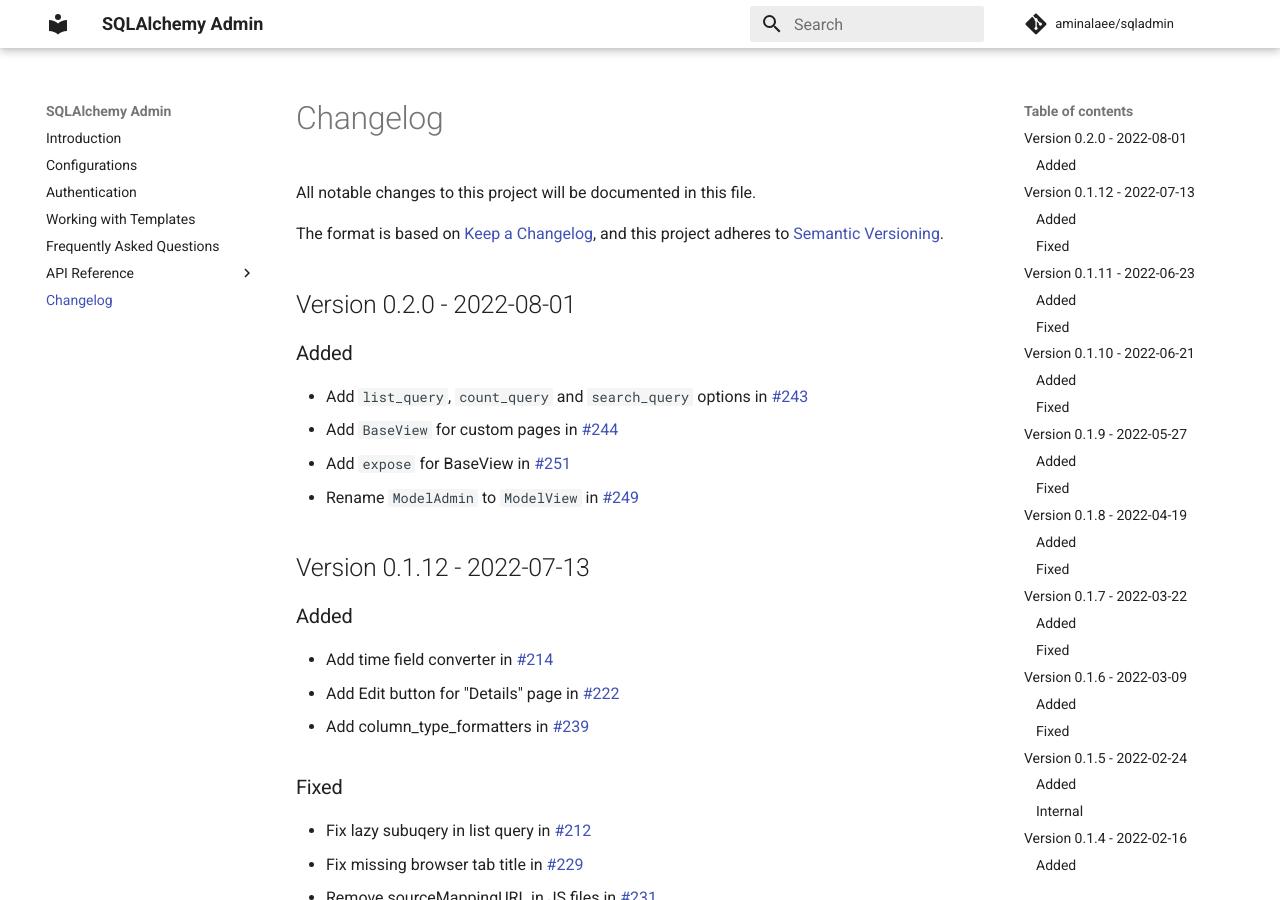
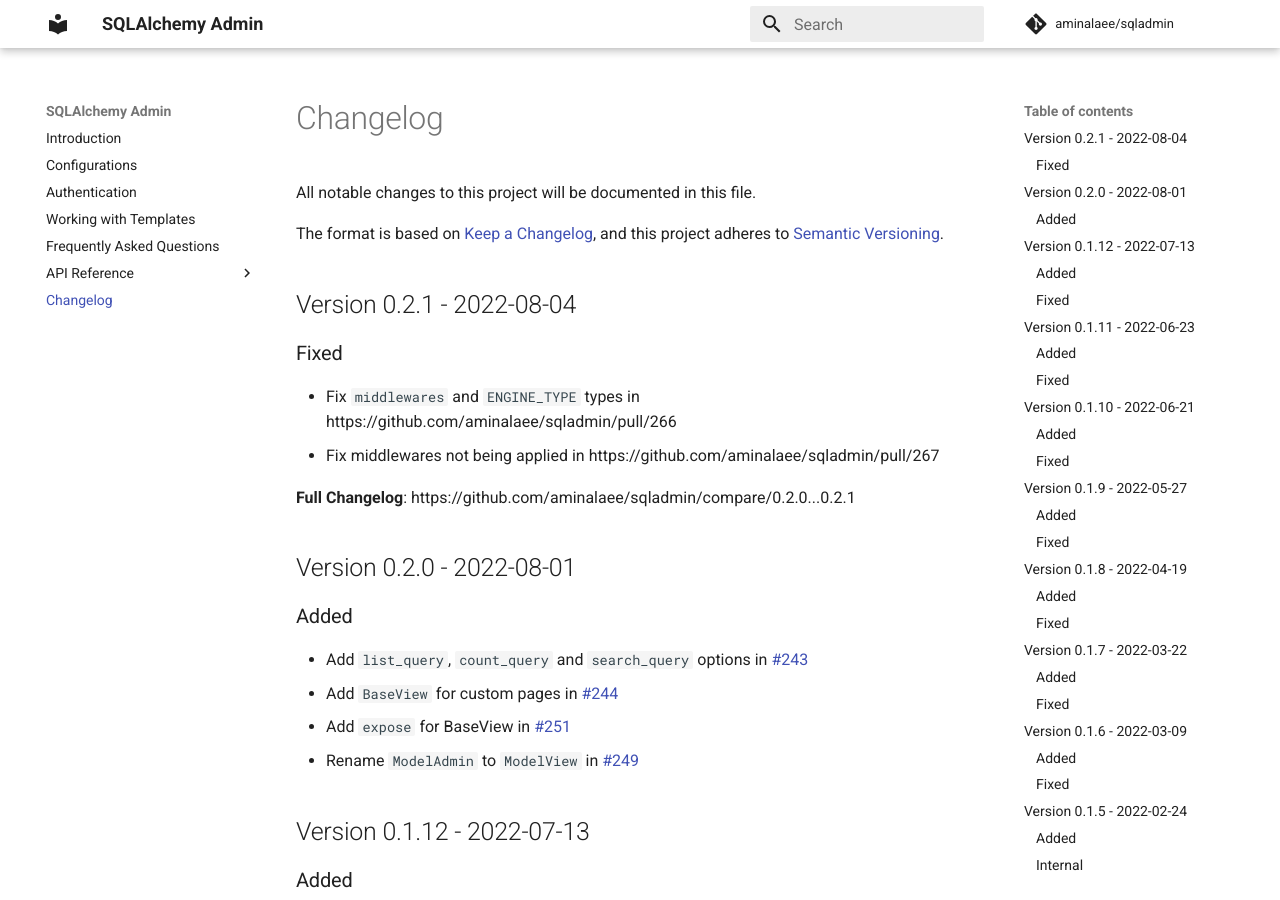
Before and after one commit to aminalaee/sqladmin, an MkDocs documentation site: the page built from docs/changelog.md, in a window 1280 px wide and 900 px high. Built offline with MkDocs 1.6.1 and Material for MkDocs 9.7.7, drawn with Linux system fonts in a browser that asks for light colours; comment, search, counter and statistics services are not loaded.

Commit message:
Version 0.2.1

```diff
--- a/docs/changelog.md
+++ b/docs/changelog.md
@@ -3,6 +3,15 @@
 
 The format is based on [Keep a Changelog](https://keepachangelog.com/en/1.0.0/),
 and this project adheres to [Semantic Versioning](https://semver.org/spec/v2.0.0.html).
+
+## Version 0.2.1 - 2022-08-04
+
+### Fixed
+
+* Fix `middlewares` and `ENGINE_TYPE` types in https://github.com/aminalaee/sqladmin/pull/266
+* Fix middlewares not being applied in https://github.com/aminalaee/sqladmin/pull/267
+
+**Full Changelog**: https://github.com/aminalaee/sqladmin/compare/0.2.0...0.2.1
 
 ## Version 0.2.0 - 2022-08-01
 
--- a/setup.cfg
+++ b/setup.cfg
@@ -1,6 +1,6 @@
 [metadata]
 name = sqladmin
-version = 0.2.0
+version = 0.2.1
 author = Amin Alaee
 author_email = mohammadamin.alaee@gmail.com
 description = Admin interface for SQLAlchemy.
--- a/sqladmin/__init__.py
+++ b/sqladmin/__init__.py
@@ -1,7 +1,7 @@
 from sqladmin.application import Admin, expose
 from sqladmin.models import BaseView, ModelAdmin, ModelView
 
-__version__ = "0.2.0"
+__version__ = "0.2.1"
 
 __all__ = [
     "Admin",
```
Also changed, not shown: CHANGELOG.md (+9 -0 lines).
